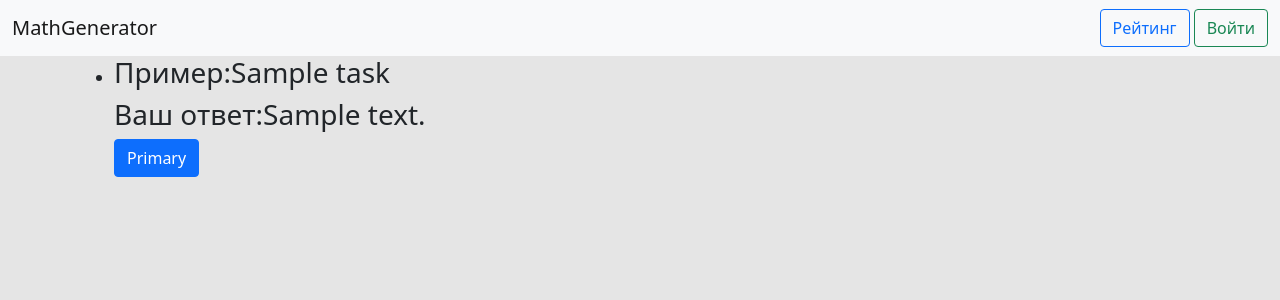
After one commit to tiboga/hackathon, a Flask app: template templates/missing_examples.html in a window 1280 px wide. The commit adds this page. Shown: the top 300 px of the page. Run offline with Flask 3, Linux system fonts and the light colour scheme; the template is opened without the code that fills it: most values are stand-ins (such as "Sample title", 1, 10 or a date in 2020).

Commit message:
added missing_examples.html and checking task_answers

```diff
--- a/data/users.py
+++ b/data/users.py
@@ -17,6 +17,10 @@ class User(SqlAlchemyBase, UserMixin):
                                      default=datetime.datetime.now, nullable=True)
     password = sqlalchemy.Column(sqlalchemy.Text, nullable=True)
     count_points = sqlalchemy.Column(sqlalchemy.Integer, nullable=False, default=0)
+    current_task = sqlalchemy.Column(sqlalchemy.Integer, default=0)
+    level_type = sqlalchemy.Column(sqlalchemy.Text, default='Easy')
+    type_task = sqlalchemy.Column(sqlalchemy.Text,default='Numerical')
+    numerical_example =sqlalchemy.Column(sqlalchemy.Text, default='additional')
 
     def set_password(self, password):
         self.password = generate_password_hash(password)
--- a/main.py
+++ b/main.py
@@ -1,8 +1,9 @@
+import os.path
 import random
 from generation import generate_example
 import flask
 import requests
-from flask import Flask, render_template, redirect, url_for, flash, request
+from flask import Flask, render_template, redirect, url_for, flash, request, make_response
 from flask_login import LoginManager, current_user, login_required, logout_user, login_user
 from forms.users import LoginForm, RegisterForm
 from data import db_session, api
@@ -33,21 +34,63 @@ def load_user(user_id):
 def main_page():
     levels = ['easy', 'medium', 'hard']
     action = ['addition', 'subtraction', 'multiplication', 'division', 'equality', 'quadratic']
-    a = generate_example(levels[random.randint(0, 2)], action[random.randint(0, 5)])
-    if current_user.is_authenticated:
+    if request.method == 'POST':
+        if current_user.is_authenticated:
+            db_sess = db_session.create_session()
+            task = db_sess.query(TaskOfUsers).filter(TaskOfUsers.id==current_user.current_task).first()
+            task.user_answer = request.form['answer']
+            db_sess.commit()
+            if task.user_answer == task.right_answer:
+                task.resolved = 1
+                user = db_sess.query(User).filter(User.id==current_user.id).first()
+                user.count_points += task.adding_points
+                db_sess.commit()
+                flash("Пример решен правильно",'success')
+                return redirect('/')
+            else:
+                flash("Пример решен неправильно",'danger')
+                a = (task.task, task.right_answer)
+            db_sess.commit()
+            return render_template("main_page.html", a=a)
+        else:
+            if request.form['answer'] == request.cookies.get('right_answer'):
+                flash('Пример решен правильно', 'success')
+                return redirect('/')
+            else:
+                flash('Пример решен не правильно', 'danger')
+                return render_template('main_page.html'
+                                       , a=(request.cookies.get('task'),
+                                            request.cookies.get('right_answer')
+                                            ))
+
+    if request.method == 'GET':
         db_sess = db_session.create_session()
-        task = TaskOfUsers()
-        task.user_answer = ''
-        task.right_answer = a[1]
-        task.task = a[0]
-        task.resolved = 0
-        task.user_id = current_user.id
-        db_sess.add(task)
-        db_sess.commit()
-    if request.method == 'POST':
-        db_sess = db_session.create_session()
-    return render_template("main_page.html", a=a)
-
+        current_task = db_sess.query(TaskOfUsers).filter(TaskOfUsers.id==current_user.current_task).first()
+        if current_task.resolved == 1:
+            level = random.randint(0, 2)
+            a = generate_example(levels[level], action[random.randint(0, 5)])
+            if current_user.is_authenticated:
+                db_sess = db_session.create_session()
+                task = TaskOfUsers()
+                task.user_answer = ''
+                task.right_answer = a[1]
+                task.task = a[0]
+                task.resolved = 0
+                task.user_id = current_user.id
+                task.adding_points = level + 1
+                db_sess.add(task)
+                db_sess.commit()
+                user = db_sess.query(User).filter(User.id==current_user.id).first()
+                user.current_task = max(elem.id for elem in db_sess.query(TaskOfUsers).all())
+                db_sess.commit()
+                return render_template("main_page.html", a=a)
+            else:
+                res = make_response(render_template('main_page.html', a=a))
+                res.set_cookie('right_answer',a[1], max_age = 60 * 60 * 24 * 365 * 2)
+                res.set_cookie('task', a[0], max_age = 60 * 60 * 24 * 365 * 2)
+                return res
+        else:
+            return render_template('main_page.html', a=(current_task.task, current_task.right_answer))
 
 @app.route("/login", methods=['GET', 'POST'])
 def login():
@@ -162,7 +205,6 @@ def profile():
 def top():
     db_sess = db_session.create_session()
     users_of_top = db_sess.query(User).all()
-    print(users_of_top)
     users_of_top_10 = sorted(users_of_top, key=lambda x: x.count_points, reverse=True)[:10]
     dict_of_top10_user = dict()
     for i in range(10):
@@ -172,7 +214,6 @@ def top():
         else:
             dict_of_top10_user[i + 1] = {"name": None,
                                          "countpoints": 0}
-    print(dict_of_top10_user)
     return render_template("raiting.html", top_users=dict_of_top10_user)
 
 
@@ -190,15 +231,19 @@ def change_data():
             newname = request.form['nickname']
             password = request.form['password']
             db_sess = db_session.create_session()
+            user = db_sess.query(User).filter(User.id == current_user.id).first()
+            if user.check_password(password):
+                flash("Неправильный пароль", 'danger')
+                return redirect('/change_data')
             usernames_in_bd = db_sess.query(User).filter(User.username == newname).first()
             if not usernames_in_bd and len(newname) < 22:
                 old_user = db_sess.query(User).filter(User.id == current_user.id).first()
                 old_user.username = newname
                 db_sess.commit()
-                flash("Океоке", 'success')
+                flash("Никнейм поменян", 'success')
                 return redirect('/profile')
             else:
-                flash("Неокенеоке", 'danger')
+                flash("Никнейм уже использован или его длина больше длины 22 символа", 'danger')
                 return redirect('/change_data')
         return render_template('change_data.html', title='Смена данных')
     else:
@@ -209,10 +254,19 @@ def change_data():
 @app.route('/missingexamples')
 def missing_examples():
     db_sess = db_session.create_session()
-    examples = [{'task': elem.task, 'user_answer':elem.user_answer, 'resolved': elem.resolved}for elem in  db_sess.query(TaskOfUsers).filter(TaskOfUsers.user_id==current_user.id, TaskOfUsers.resolved==0)]
-    return examples
-# Api
+    examples = [{'task': elem.task, 'user_answer':elem.user_answer, 'id': elem.id}for elem in  db_sess.query(TaskOfUsers).filter(TaskOfUsers.user_id==current_user.id, TaskOfUsers.resolved==0)]
+    return render_template('missing_examples.html', examples=examples)
+@login_required
+@app.route("/changecurrenttask/<task_id>")
+def change_current_task(task_id):
+    db_sess = db_session.create_session()
+    user = db_sess.query(User).filter(User.id==current_user.id).first()
+    user.current_task = task_id
+    db_sess.commit()
+    return redirect("/")
 def main():
+    if not os.path.exists('db'):
+        os.mkdir('db')
     db_session.global_init("db/main.db")
     app.register_blueprint(api.blueprint)
     app.run("127.0.0.1", port=5000)
--- /dev/null
+++ b/templates/missing_examples.html
@@ -0,0 +1,14 @@
+{% extends 'base.html' %}
+{% block content %}
+<ul>
+{%for elem in examples%}
+<li>
+    <h3>Пример:{{elem.task}}</h3>
+    <h3>Ваш ответ:{{elem.user_answer}}</h3>
+    <a href='/changecurrenttask/{{elem.id}}'type="button" class="btn btn-primary">Primary</a>
+</li>
+{%endfor%}
+</ul>
+    <script src="https://cdn.jsdelivr.net/npm/@popperjs/core@2.11.8/dist/umd/popper.min.js" integrity="sha384-I7E8VVD/ismYTF4hNIPjVp/Zjvgyol6VFvRkX/vR+Vc4jQkC+hVqc2pM8ODewa9r" crossorigin="anonymous"></script>
+<script src="https://cdn.jsdelivr.net/npm/bootstrap@5.3.3/dist/js/bootstrap.min.js" integrity="sha384-0pUGZvbkm6XF6gxjEnlmuGrJXVbNuzT9qBBavbLwCsOGabYfZo0T0to5eqruptLy" crossorigin="anonymous"></script>
+{% endblock %}
--- a/templates/profile.html
+++ b/templates/profile.html
@@ -54,7 +54,7 @@
         <a class="button" href="/change_data">Сменить имя</a>
     </div>
     <div class="pass_tasks">
-        <a class="button_pt" href="/">Пропущенные примеры</a>
+        <a class="button_pt" href="/missingexamples">Пропущенные примеры</a>
     </div>
 </div>
 <div>
```
Also changed, not shown: data/api.py (+33 -17 lines), data/tasks_of_users.py (+4 -3 lines), templates/main_page.html (+37 -4 lines).
